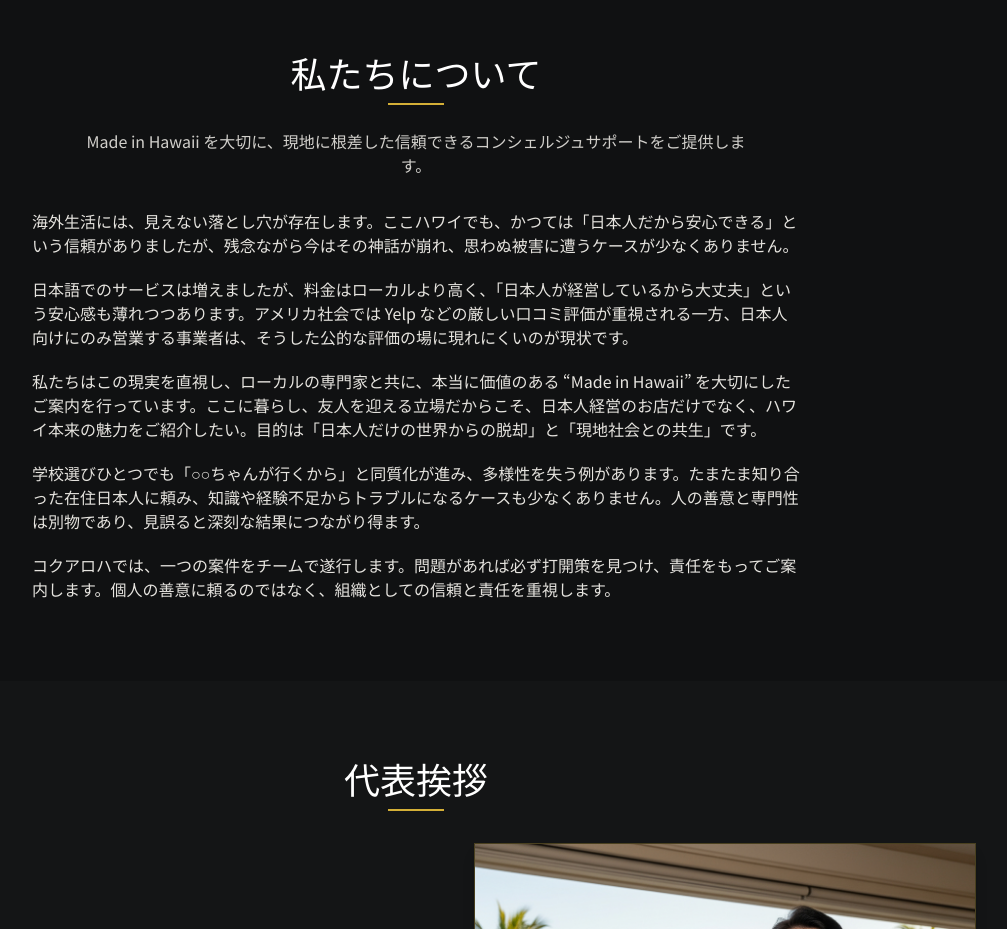
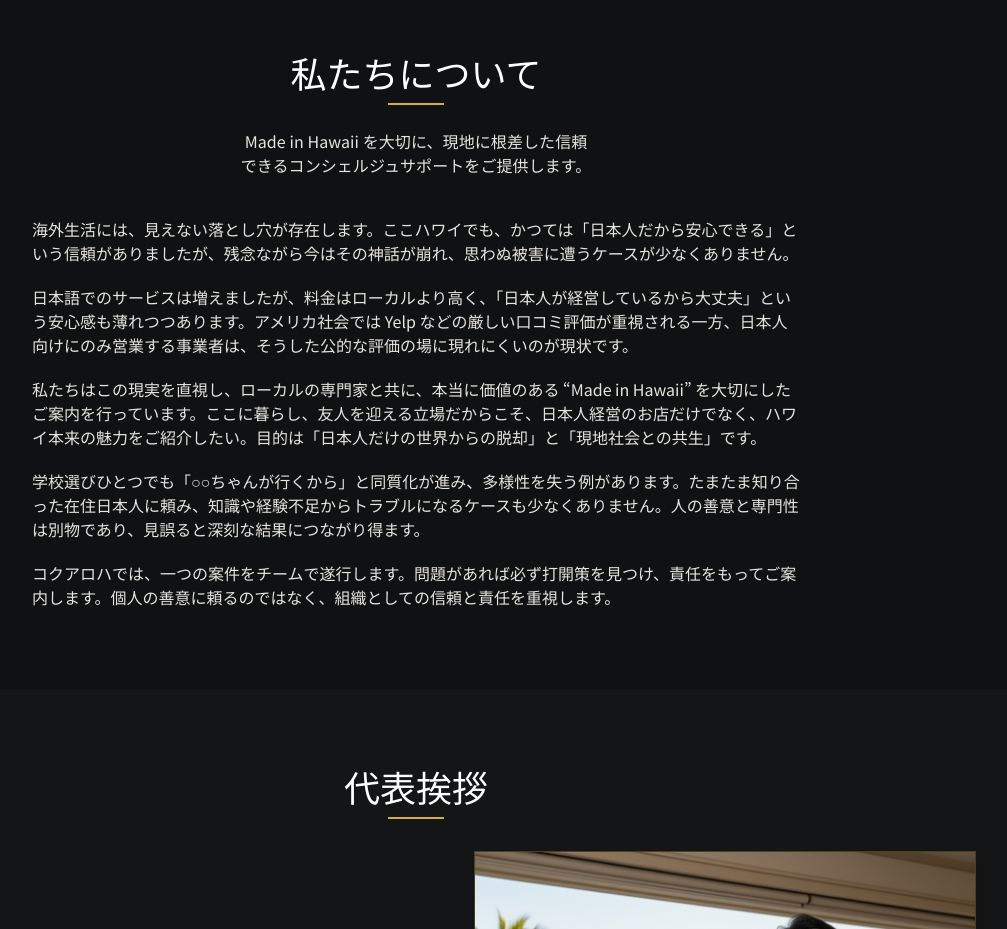
Before and after one commit to miles-web-match/Hawaii-vip-t-v2, a React (Vite) app in the folder Hawaii-vip-t-main/: page / in a window 1280 px wide. Shown: the part 880-1809 px from the top of the page, without its empty margins (224-1231 px from the left). Built offline with nearby package versions, Linux system fonts and the light colour scheme.

Commit message:
Update App.tsx

```diff
--- a/Hawaii-vip-t-main/src/App.tsx
+++ b/Hawaii-vip-t-main/src/App.tsx
@@ -284,9 +284,29 @@ export default function App() {
             {t('about_title')}
           </h2>
           <div className="w-14 h-0.5 mx-auto mb-6" style={{ background: gold }} />
-          <p className="opacity-90 mb-8 text-center max-w-2xl mx-auto">
-            {t('about_desc')}
-          </p>
+          <p
+  className="mb-10 text-center mx-auto text-[15px] sm:text-base leading-8"
+  style={{
+    // 幅を少し狭くして折り返しを綺麗に
+    maxWidth: '34rem',
+    color: '#e6e4df',
+
+    // 日本語の行頭禁則（「、」「。」が行頭に来ないように）
+    lineBreak: 'strict' as any,
+
+    // 対応ブラウザでは見出し風にバランス良く折り返し
+    textWrap: 'balance' as any,
+
+    // 句読点が前の行にぶら下がるのを許容（対応ブラウザのみ）
+    hangingPunctuation: 'allow-end' as any,
+
+    // ほんの少し締まって見えるように
+    letterSpacing: '0.005em',
+  }}
+>
+  {t('about_desc')}
+</p>
+
 
           {/* 本文は左揃え＋行幅を絞る */}
           <div className="space-y-5 text-[15px] md:text-base leading-8 max-w-3xl mx-auto text-left">
```
